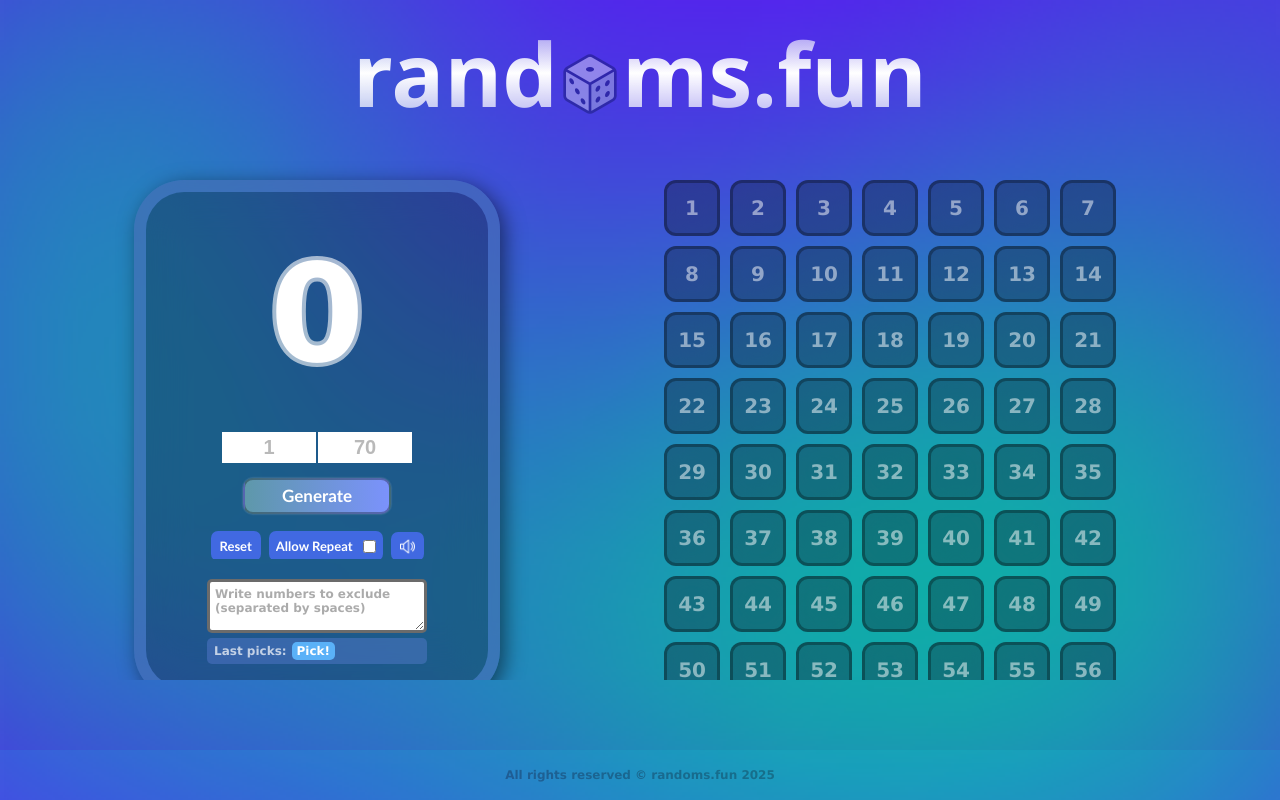
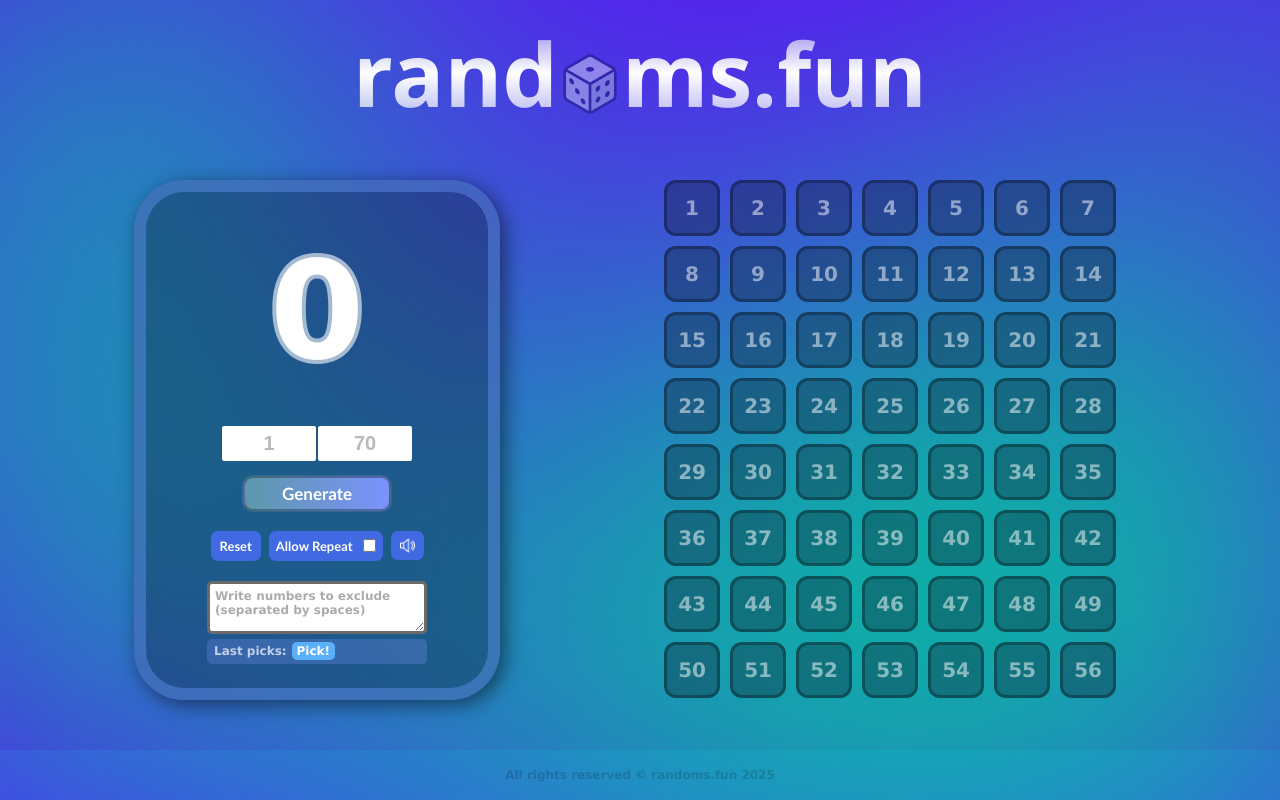
Before and after one commit to alecs007/randoms, a React (Vite) app: page / in a window 1280 px wide. Built offline with nearby package versions, Linux system fonts and the light colour scheme.

Commit message:
Modified

```diff
--- a/src/App.css
+++ b/src/App.css
@@ -2,14 +2,12 @@
   margin: 0;
   padding: 0;
   box-sizing: border-box;
-  overflow: hidden;
 }
 #root {
   height: 100vh;
   width: 100vw;
   overflow-x: hidden;
   scroll-behavior: smooth;
-  overflow: hidden;
 }
 input[type="number"]::-webkit-inner-spin-button,
 input[type="number"]::-webkit-outer-spin-button {
--- a/src/Hero/Hero.css
+++ b/src/Hero/Hero.css
@@ -79,7 +79,7 @@
   background-color: rgba(0, 255, 255, 0.3);
   font-weight: 600;
   font-family: Verdana, Geneva, Tahoma, sans-serif;
-  color: rgba(0, 0, 0, 0.8);
+  color: rgba(0, 0, 0, 0.5);
   opacity: 0.3;
   cursor: default;
 }
```
